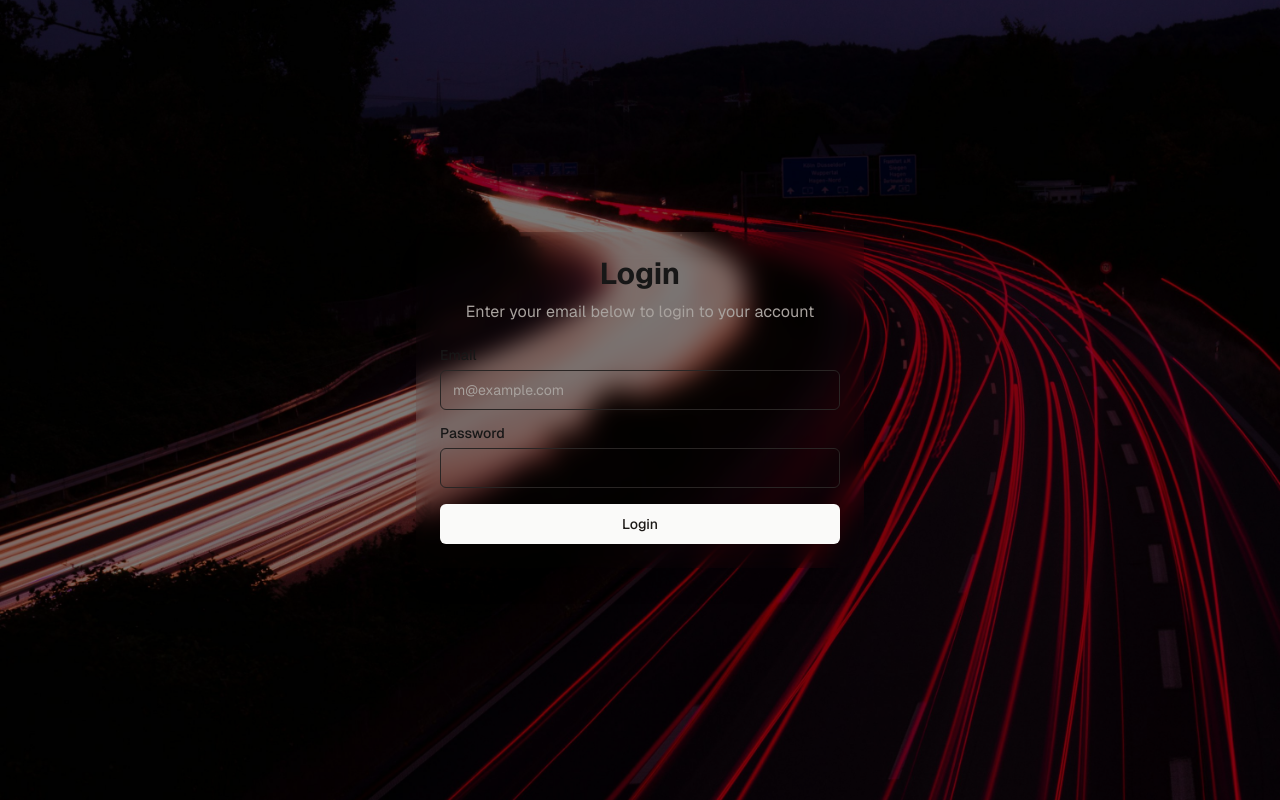
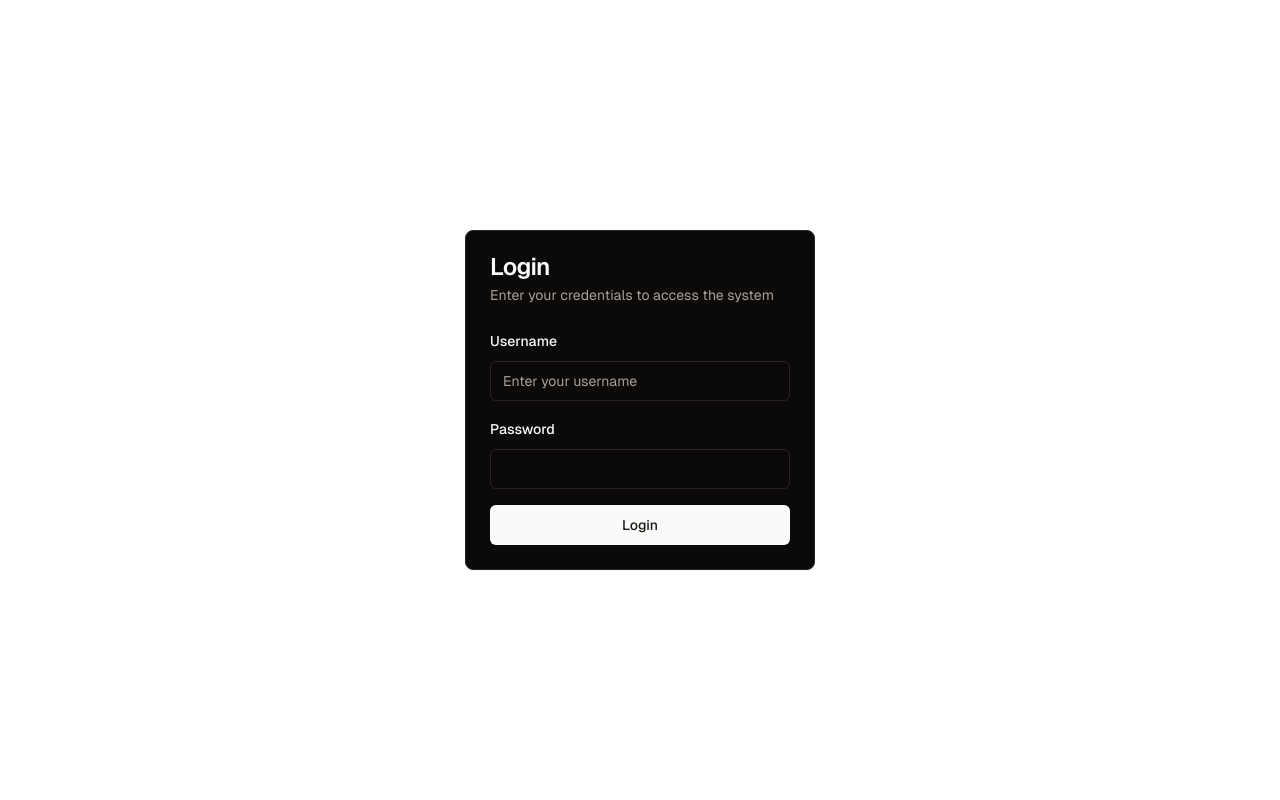
Before and after one commit to dheerajcl/Urban_Bus_Management, a Next.js app: page /login in a window 1280 px wide. Built offline with nearby package versions, Linux system fonts and the light colour scheme.

Commit message:
Login and logout routing

```diff
--- a/app/api/auth/route.ts
+++ b/app/api/auth/route.ts
@@ -1,13 +1,18 @@
 import { NextResponse } from 'next/server'
+import { authenticateOfficer } from '@/lib/db'
 
 export async function POST(request: Request) {
-  const { email, password } = await request.json()
+  const { username, password } = await request.json()
 
-  // This is a mock authentication.
-  // In a real application, you would validate against a database.
-  if (email === 'depot@example.com' && password === 'password') {
-    return NextResponse.json({ success: true })
-  } else {
-    return NextResponse.json({ success: false }, { status: 401 })
+  try {
+    const officer = await authenticateOfficer(username, password)
+    if (officer) {
+      return NextResponse.json({ username: officer.username, role: officer.role })
+    } else {
+      return NextResponse.json({ error: 'Invalid credentials' }, { status: 401 })
+    }
+  } catch (error) {
+    console.error('Login error:', error)
+    return NextResponse.json({ error: 'Internal server error' }, { status: 500 })
   }
 }
--- a/app/layout.tsx
+++ b/app/layout.tsx
@@ -2,6 +2,7 @@ import type { Metadata } from "next";
 import localFont from "next/font/local";
 import "./globals.css";
 import { ThemeProvider } from "@/components/theme-provider";
+import { AuthProvider } from "@/lib/auth";
 
 const geistSans = localFont({
   src: "./fonts/GeistVF.woff",
@@ -32,6 +33,7 @@ export default function RootLayout({
       <body
         className={`${geistSans.variable} ${geistMono.variable} font-sans antialiased`}
       >
+        <AuthProvider>
           <ThemeProvider
             attribute="class"
             defaultTheme="dark"
@@ -40,6 +42,7 @@ export default function RootLayout({
           >
             {children}
           </ThemeProvider>
+        </AuthProvider>
       </body>
     </html>
   );
--- a/app/login/page.tsx
+++ b/app/login/page.tsx
@@ -5,67 +5,69 @@ import { useRouter } from "next/navigation"
 import { Button } from "@/components/ui/button"
 import { Input } from "@/components/ui/input"
 import { Label } from "@/components/ui/label"
+import { Card, CardContent, CardDescription, CardHeader, CardTitle } from "@/components/ui/card"
+import { useAuth } from "@/lib/auth"
 
 export default function LoginPage() {
-  const [email, setEmail] = useState("")
+  const [username, setUsername] = useState("")
   const [password, setPassword] = useState("")
+  const [error, setError] = useState("")
   const router = useRouter()
+  const { login } = useAuth()
 
   const handleSubmit = async (e: React.FormEvent) => {
     e.preventDefault()
-    const response = await fetch('/api/auth', {
-      method: 'POST',
-      headers: { 'Content-Type': 'application/json' },
-      body: JSON.stringify({ email, password }),
-    })
-    if (response.ok) {
-      router.push('/dashboard')
-    } else {
-      alert('Login failed')
+    setError("")
+    try {
+      const success = await login(username, password)
+      if (success) {
+        router.push('/dashboard')
+      } else {
+        setError("Invalid username or password")
+      }
+    } catch (error) {
+      console.error('Login error:', error)
+      setError("An unexpected error occurred. Please try again.")
     }
   }
 
   return (
-    <div className="relative flex items-center justify-center min-h-screen w-full bg-cover bg-center" style={{ backgroundImage: "url('/images/background.jpeg')" }}>
-      <div className="absolute inset-0 bg-black opacity-50"></div>
-      <div className="relative z-10 w-full max-w-md p-6 bg-background/80 backdrop-blur-md rounded-lg shadow-xl">
-        <div className="grid gap-6">
-          <div className="grid gap-2 text-center">
-            <h1 className="text-3xl font-bold text-foreground">Login</h1>
-            <p className="text-balance text-muted-foreground">
-              Enter your email below to login to your account
-            </p>
-          </div>
-          <form onSubmit={handleSubmit} className="grid gap-4">
-            <div className="grid gap-2">
-              <Label htmlFor="email" className="text-foreground">Email</Label>
+    <div className="flex items-center justify-center min-h-screen bg-background">
+      <Card className="w-[350px]">
+        <CardHeader>
+          <CardTitle>Login</CardTitle>
+          <CardDescription>Enter your credentials to access the system</CardDescription>
+        </CardHeader>
+        <CardContent>
+          <form onSubmit={handleSubmit} className="space-y-4">
+            <div className="space-y-2">
+              <Label htmlFor="username">Username</Label>
               <Input
-                id="email"
-                type="email"
-                placeholder="m@example.com"
+                id="username"
+                type="text"
+                placeholder="Enter your username"
+                value={username}
+                onChange={(e) => setUsername(e.target.value)}
                 required
-                value={email}
-                onChange={(e) => setEmail(e.target.value)}
-                className="bg-background/50 text-foreground placeholder:text-muted-foreground"
               />
             </div>
-            <div className="grid gap-2">
-              <Label htmlFor="password" className="text-foreground">Password</Label>
+            <div className="space-y-2">
+              <Label htmlFor="password">Password</Label>
               <Input
                 id="password"
                 type="password"
-                required
                 value={password}
                 onChange={(e) => setPassword(e.target.value)}
-                className="bg-background/50 text-foreground"
+                required
               />
             </div>
+            {error && <p className="text-sm text-destructive">{error}</p>}
             <Button type="submit" className="w-full">
               Login
             </Button>
           </form>
-        </div>
-      </div>
+        </CardContent>
+      </Card>
     </div>
   )
 }
--- /dev/null
+++ b/lib/auth.tsx
@@ -0,0 +1,72 @@
+'use client'
+
+import React, { createContext, useContext, useState, useEffect } from 'react'
+import { useRouter } from 'next/navigation'
+
+interface User {
+  username: string
+  role: string
+}
+
+interface AuthContextType {
+  user: User | null
+  login: (username: string, password: string) => Promise<boolean>
+  logout: () => void
+}
+
+const AuthContext = createContext<AuthContextType | undefined>(undefined)
+
+export function AuthProvider({ children }: { children: React.ReactNode }) {
+  const [user, setUser] = useState<User | null>(null)
+  const router = useRouter()
+
+  useEffect(() => {
+    // Check if user is logged in on initial load
+    const storedUser = localStorage.getItem('user')
+    if (storedUser) {
+      setUser(JSON.parse(storedUser))
+    }
+  }, [])
+
+  const login = async (username: string, password: string) => {
+    try {
+      const response = await fetch('/api/auth', {
+        method: 'POST',
+        headers: { 'Content-Type': 'application/json' },
+        body: JSON.stringify({ username, password }),
+      })
+
+      if (response.ok) {
+        const userData = await response.json()
+        setUser(userData)
+        localStorage.setItem('user', JSON.stringify(userData))
+        return true
+      } else {
+        return false
+      }
+    } catch (error) {
+      console.error('Login error:', error)
+      return false
+    }
+  }
+
+  const logout = () => {
+    setUser(null)
+    localStorage.removeItem('user')
+    router.push('/login')
+  }
+
+  return (
+    <AuthContext.Provider value={{ user, login, logout }}>
+      {children}
+    </AuthContext.Provider>
+  )
+}
+
+export function useAuth() {
+  const context = useContext(AuthContext)
+  if (context === undefined) {
+    throw new Error('useAuth must be used within an AuthProvider')
+  }
+  return context
+}
--- a/lib/db.ts
+++ b/lib/db.ts
@@ -1,15 +1,33 @@
-import { createPool } from '@vercel/postgres';
+import { Pool } from 'pg'
+import bcrypt from 'bcrypt'
 
-const pool = createPool({
-  connectionString: process.env.DATABASE_URL
-});
+const pool = new Pool({
+  connectionString: process.env.DATABASE_URL,
+})
 
 export async function query(text: string, params?: any[]) {
+  const client = await pool.connect()
   try {
-    const result = await pool.query(text, params);
-    return result;
-  } catch (error) {
-    console.error('Database query error:', error);
-    throw error;
+    const result = await client.query(text, params)
+    return result
+  } finally {
+    client.release()
   }
 }
+
+export async function authenticateOfficer(username: string, password: string) {
+  const result = await query('SELECT * FROM depot_officers WHERE username = $1', [username])
+  if (result.rows.length === 0) {
+    return null
+  }
+  const officer = result.rows[0]
+  const passwordMatch = await bcrypt.compare(password, officer.password)
+  if (!passwordMatch) {
+    return null
+  }
+  // Update last_login timestamp
+  await query('UPDATE depot_officers SET last_login = CURRENT_TIMESTAMP WHERE id = $1', [officer.id])
+  // Don't send the password hash to the client
+  const { password: _, ...officerWithoutPassword } = officer
+  return officerWithoutPassword
+}
--- a/package.json
+++ b/package.json
@@ -18,6 +18,7 @@
     "@radix-ui/react-slot": "^1.1.0",
     "@radix-ui/react-switch": "^1.1.0",
     "@vercel/postgres": "^0.10.0",
+    "bcrypt": "^5.1.1",
     "class-variance-authority": "^0.7.0",
     "clsx": "^2.1.1",
     "date-fns": "^3.6.0",
@@ -33,6 +34,7 @@
     "tailwindcss-animate": "^1.0.7"
   },
   "devDependencies": {
+    "@types/bcrypt": "^5.0.2",
     "@types/node": "^20",
     "@types/react": "^18",
     "@types/react-dom": "^18",
```
Also changed, not shown: app/dashboard/layout.tsx (+53 -15 lines), 1 other file (tests, documents, lock files or other folders). Lines whose indentation alone changed are shown as unchanged.
